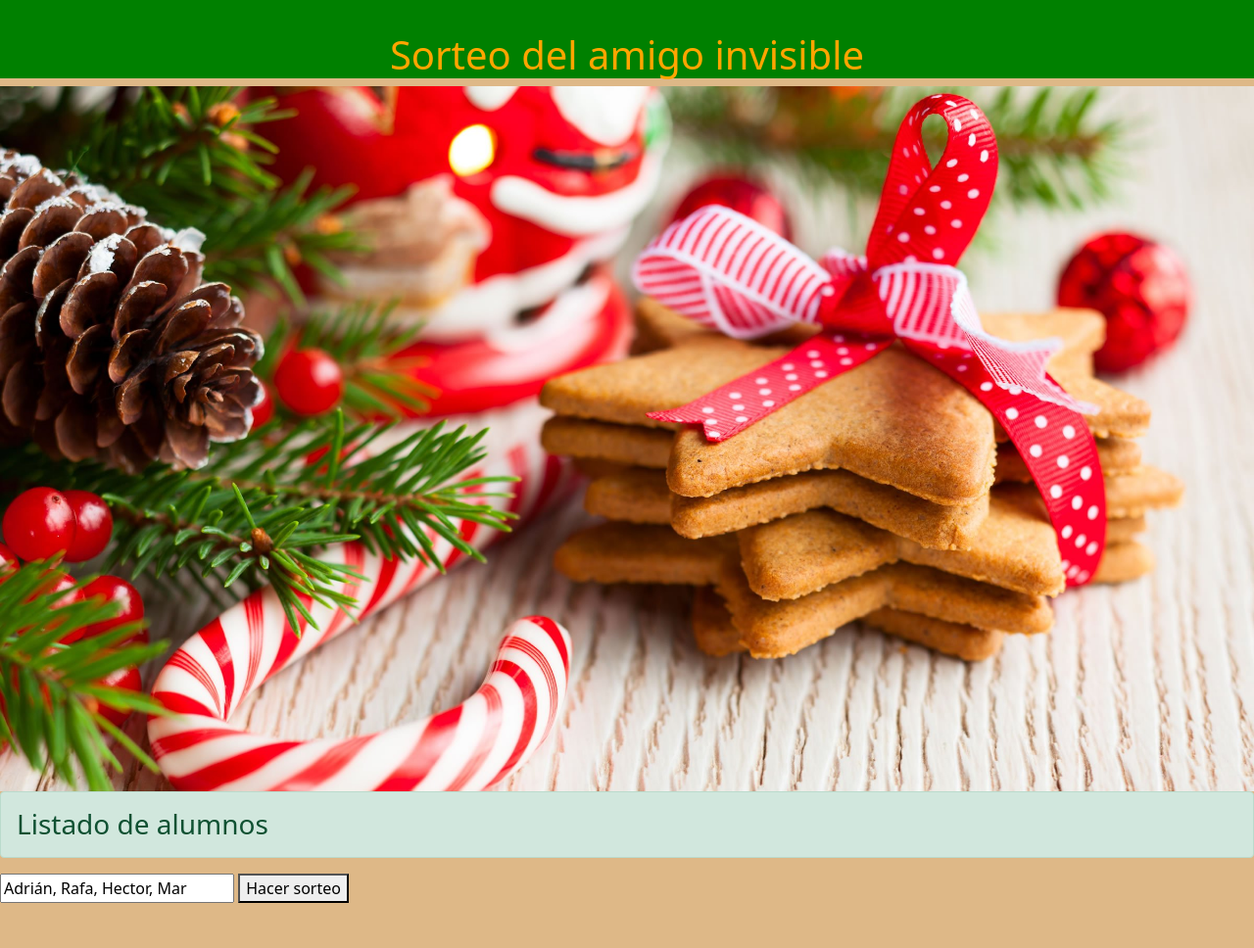
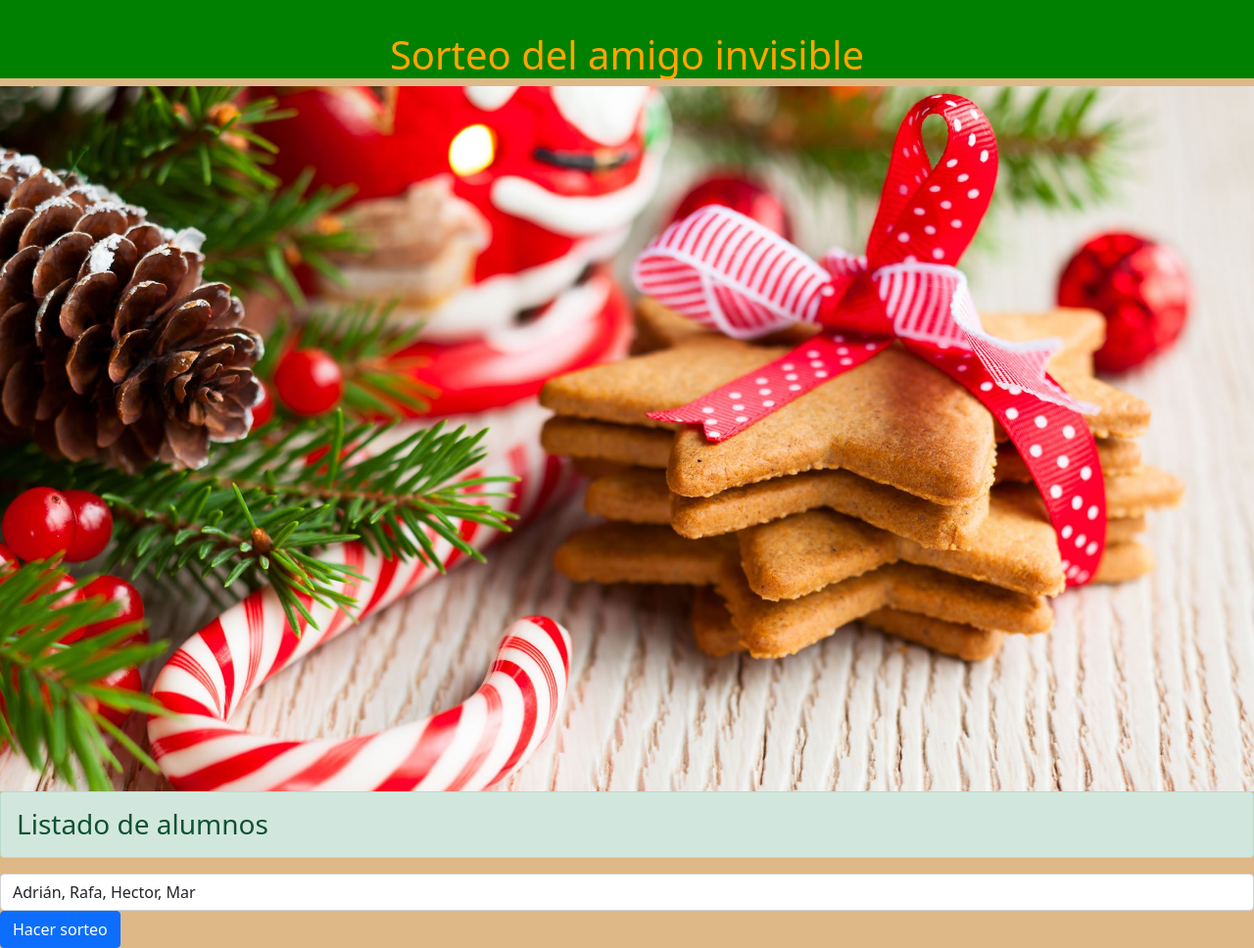
Before and after one commit to MarimarGit/practica-final, a plain HTML site: page index.html in a window 1280 px wide. Shown: the whole page at 98% size. Before the commit the page ends 922 px from the top, so only its background shows below. Drawn offline with nearby package versions, Linux system fonts and the light colour scheme.

Commit message:
Cambiado botón

```diff
--- a/index.html
+++ b/index.html
@@ -24,8 +24,8 @@
             </div>
 
             <h3 class="alert alert-success">Listado de alumnos</h3>
-            <input type="text" id="nombres" value="Adrián, Rafa, Hector, Mar" />
-            <button onclick="obtenerNombres()">Hacer sorteo</button>
+            <input type="text" id="nombres" class="form-control" value="Adrián, Rafa, Hector, Mar" />
+            <button class="btn btn-primary" onclick="obtenerNombres()">Hacer sorteo</button>
 
         </section>
     </main>
```
